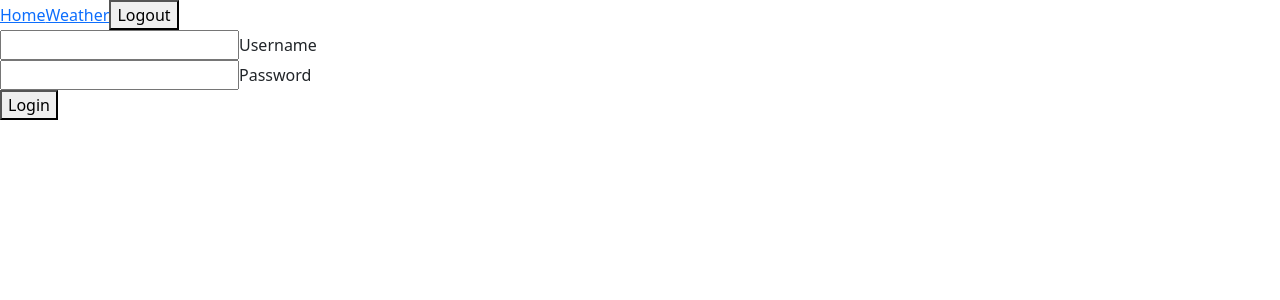
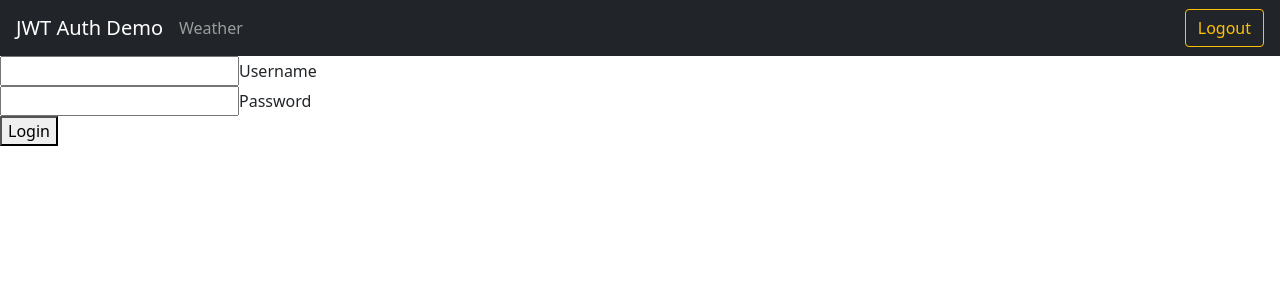
Before and after one commit to ungtsuhan/jwt-authentication-demo, an Angular app in the folder angular/: page /login in a window 1280 px wide. Shown: the top 300 px of the page. Built offline with nearby package versions, Linux system fonts and the light colour scheme.

Commit message:
design top nav

```diff
--- a/angular/src/app/app.component.html
+++ b/angular/src/app/app.component.html
@@ -1,8 +1,19 @@
 <header>
-    <nav>
-        <a routerLink="/">Home</a>
-        <a routerLink="/weather">Weather</a>
-        <button type="button" (click)="logout()"> Logout </button>
+    <nav class="navbar navbar-dark bg-dark px-3">
+        <a routerLink="" class="navbar-brand">JWT Auth Demo</a>
+        <div>
+            <ul class="navbar-nav">
+                <li class="nav-item">
+                    <a class="nav-link" routerLink="weather" routerLinkActive="active">Weather</a>
+                </li>
+            </ul>
+        </div>
+        <div style="margin-left: auto!important;">
+            <button class="btn btn-outline-warning"
+                type="button"
+                (click)="logout()"
+            >Logout</button>
+        </div>
     </nav>
 </header>
 
```
